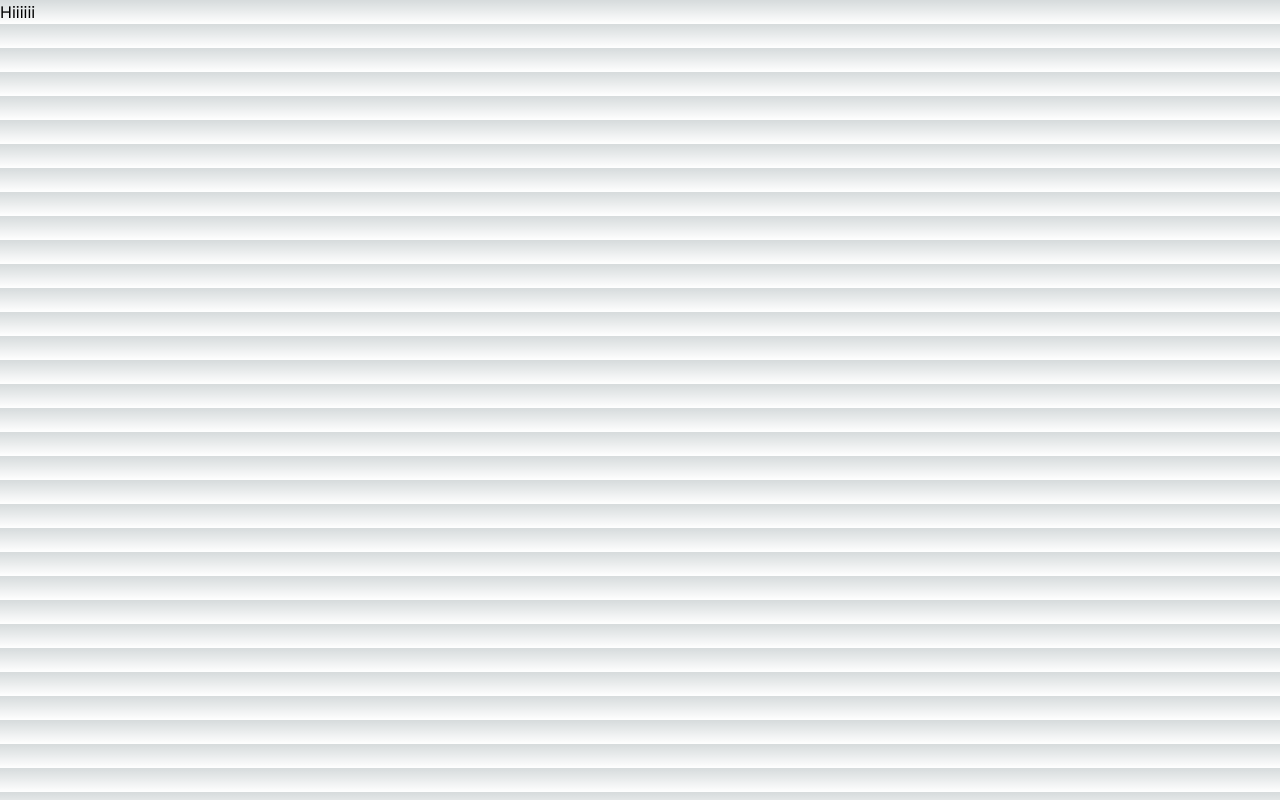
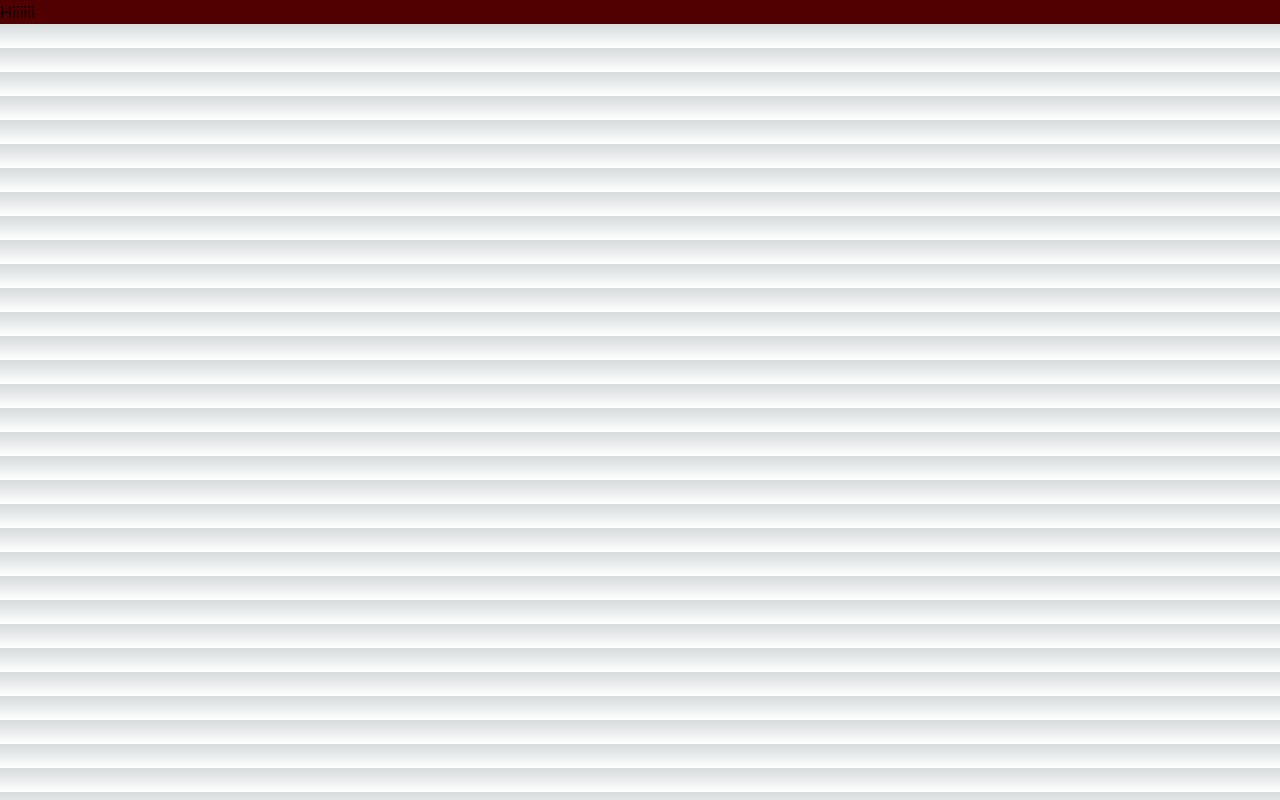
Before and after one commit to AllenSun101/ProfessorMatch, a Next.js app in the folder frontend/: page /Login in a window 1280 px wide. Built offline with nearby package versions, Linux system fonts and the light colour scheme.

Commit message:
color config

```diff
--- a/frontend/app/Login/page.js
+++ b/frontend/app/Login/page.js
@@ -1,7 +1,7 @@
 export default function Login(){
     return(
-        <>
-        <p> Hiiiiii</p>
-        </>
+        <div className="bg-aggie">
+            <p> Hiiiiii</p>
+        </div>
     )
 }
--- a/frontend/tailwind.config.js
+++ b/frontend/tailwind.config.js
@@ -12,6 +12,9 @@ module.exports = {
         'gradient-conic':
           'conic-gradient(from 180deg at 50% 50%, var(--tw-gradient-stops))',
       },
+      colors:{
+        'aggie': '#500000',
+      },
     },
   },
   plugins: [],
```
